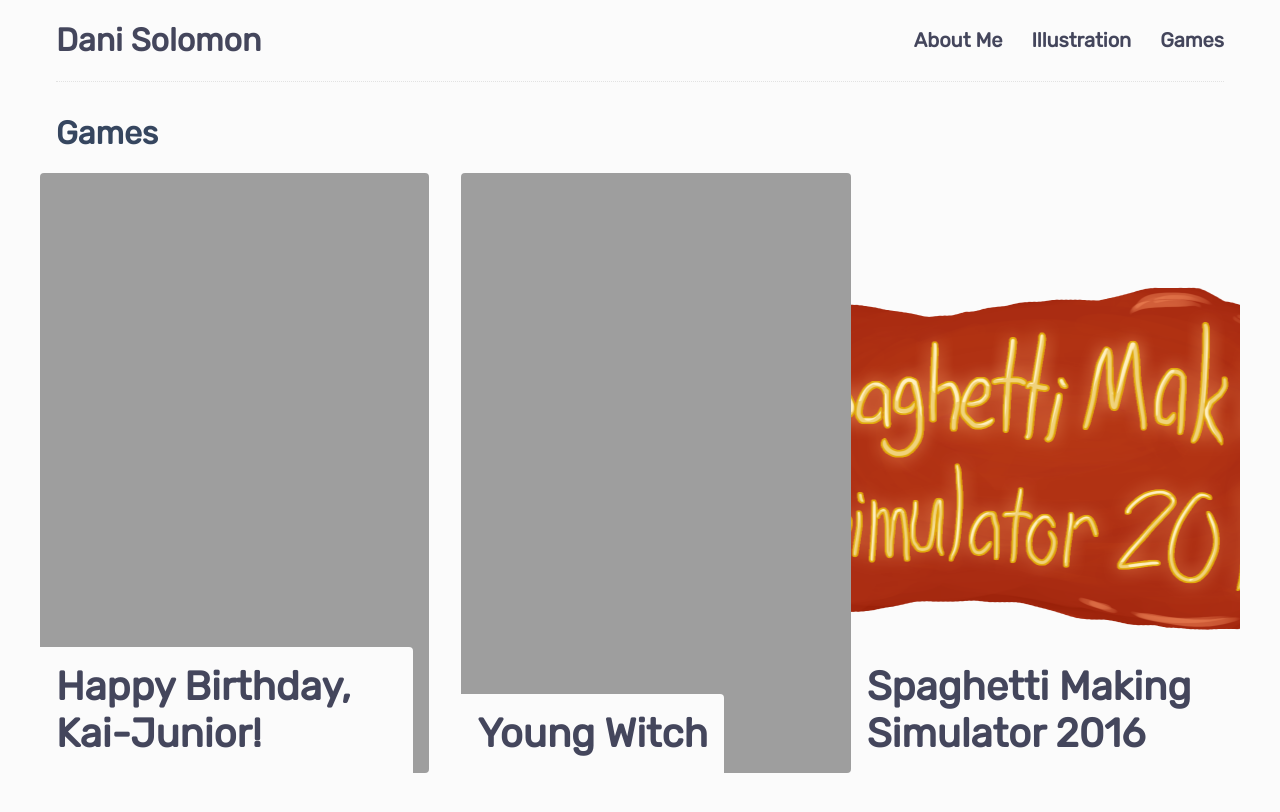
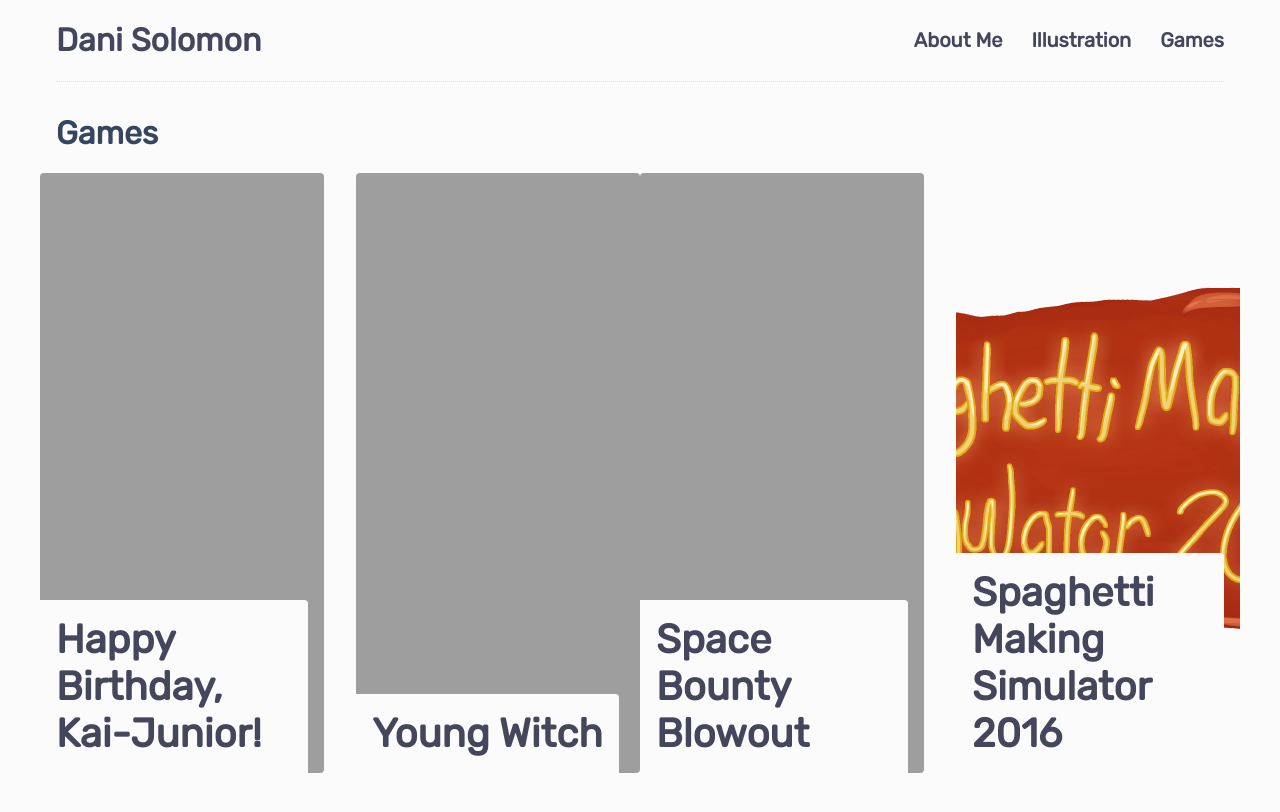
Before and after one commit to DaniBSolomon/danibsolomon.github.io, a Jekyll site: the page built from games.md, in a window 1280 px wide. Shown: the top 812 px of the page. Built offline with Jekyll 4.4.1, drawn with Linux system fonts in a browser that asks for light colours.

Commit message:
Update 2016-03-01-sbb.md

```diff
--- a/_games/2016-03-01-sbb.md
+++ b/_games/2016-03-01-sbb.md
@@ -1 +1,7 @@
+---
+title: Space Bounty Blowout
+image:
+fullwidth: false
+---
+
 Space Bounty Blowout!
```
